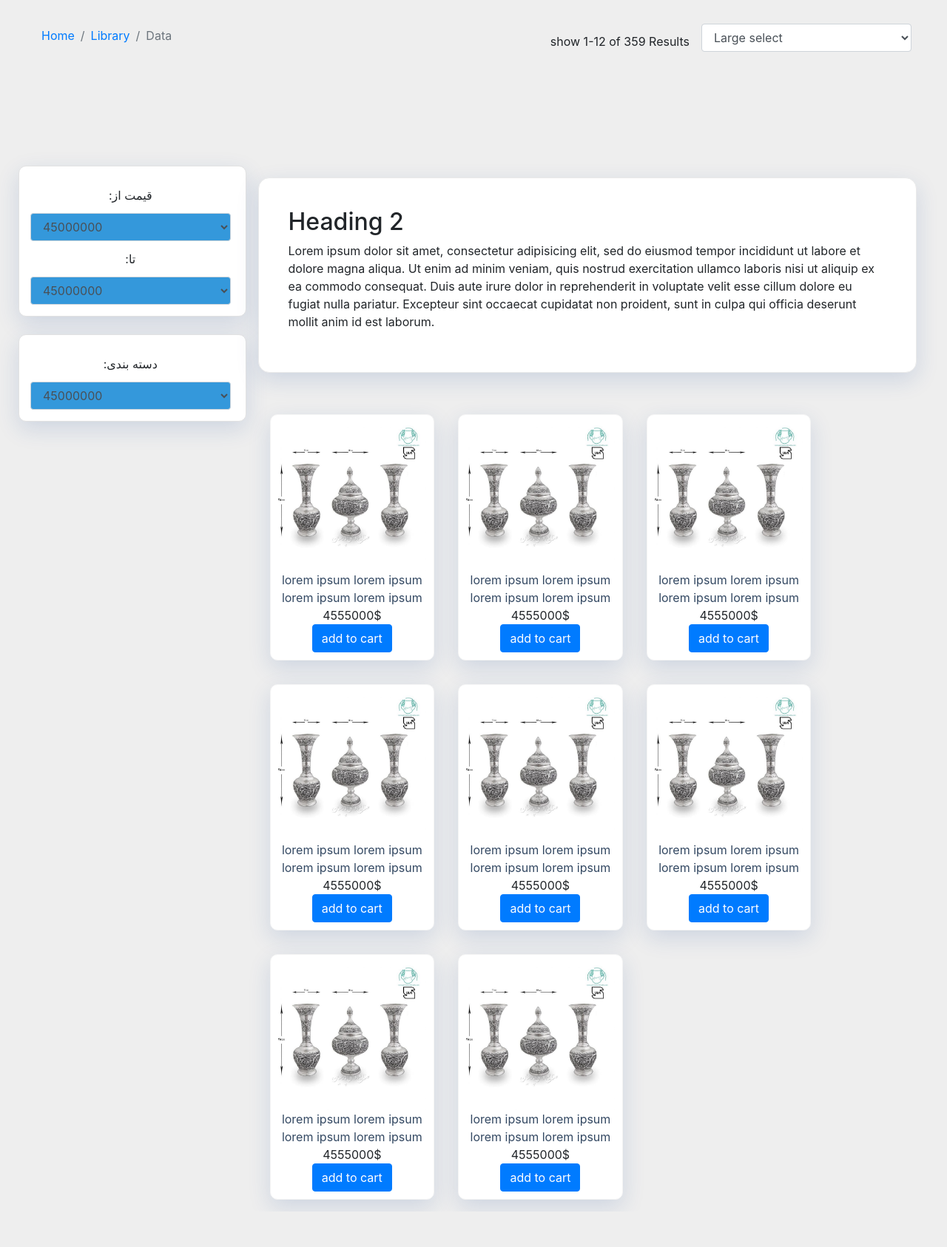
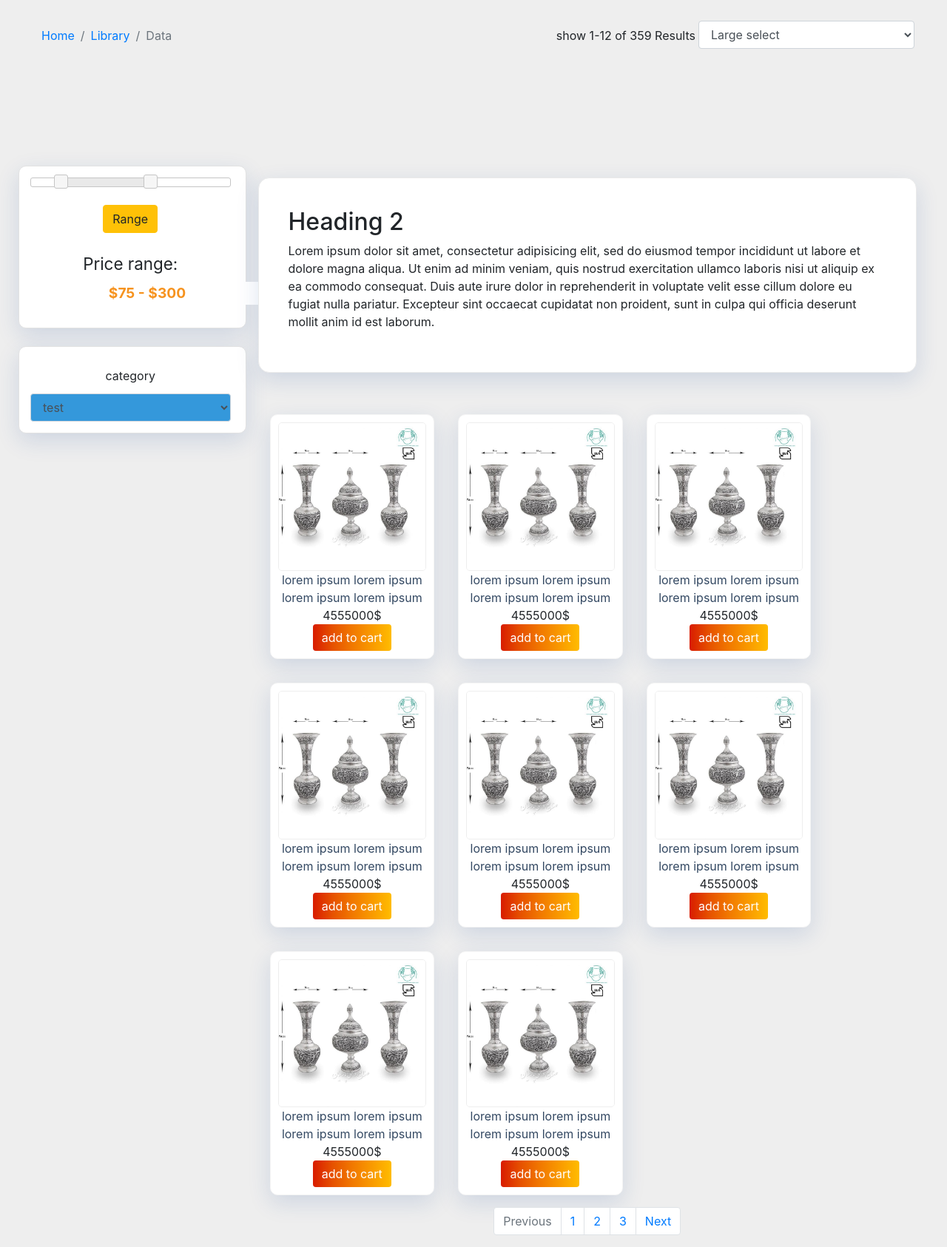
Before and after one commit to Mehrabkb/electro-Shop, a plain HTML site: page category.html in a window 1280 px wide. Shown: the whole page at 74% size. Before the commit the page ends 1638 px from the top, so only its background shows below. Drawn offline with nearby package versions, Linux system fonts and the light colour scheme.

Commit message:
Resolve several responsive problem

```diff
--- a/category.html
+++ b/category.html
@@ -7,7 +7,9 @@
 	<title>cat</title>
 	<link rel="stylesheet" href="https://stackpath.bootstrapcdn.com/bootstrap/4.4.1/css/bootstrap.min.css">
 	<script src="https://kit.fontawesome.com/a076d05399.js"></script>
-	<link rel="stylesheet" href="https://unpkg.com/flickity@2/dist/flickity.min.css">
+  <link rel="stylesheet" href="https://unpkg.com/flickity@2/dist/flickity.min.css">
+  <link rel="stylesheet" href="https://code.jquery.com/ui/1.12.1/themes/base/jquery-ui.css">
+
 </head>
   <body>
     <div class="post_main mx-auto mt-4 p-0">
@@ -24,10 +26,10 @@
           </div>
           <div class="col-lg-6 col-12  m-0 p-0 text-right right_box d-flex">
             <div class="row m-0 p-0 w-100">
-                <div class="col-lg-6 m-0 p-2" id="Result">
+                <div class="col-lg-6 m-0 p-0" id="Result">
                     <span>show 1-12 of 359 Results</span>
                 </div>
-                <div class="col-lg-6 col-12   p-2">
+                <div class="col-lg-6 col-12   p-1">
                   <select class="form-control form-control-xl">
                     <option>Large select</option>
                   </select>
@@ -39,27 +41,21 @@
       <div class="top_header">
         <div class="container-fluid m-0 p-0">
           <div class="row">
-            <div class="col-lg-3 col-12  m-0 p-0 price_not_mobile">
-              <div class="price_box">
-                <span class="price_text">:قیمت از </span>
-                <select class="form-control" name="">
-                  <option value="">45000000</option>
-                  <option value="">45000000</option>
-                  <option value="">45000000</option>
-                </select>
-                <span class="price_text">:تا</span>
-                <select class="form-control" name="">
-                  <option value="">45000000</option>
-                  <option value="">45000000</option>
-                  <option value="">45000000</option>
-                </select>
+            <div class="col-lg-3 col-12  m-0 p-0 d-block price_not_mobile">
+              <div class="price_box d-block">
+                <div id="slider-range"></div>
+                <button  class="btn btn-warning mt-4">Range</button>
+                <p>
+                  <label for="amount">Price range:</label>
+                  <input type="text" id="amount" readonly style="border:0; color:#f6931f; font-weight:bold;">
+                </p>
               </div>
               <div class="price_box mt-4">
-                <span class="price_text">:دسته بندی </span>
+                <span class="price_text">category</span>
                 <select class="form-control" name="">
-                  <option value="">45000000</option>
-                  <option value="">45000000</option>
-                  <option value="">45000000</option>
+                  <option value="">test</option>
+                  <option value="">test</option>
+                  <option value="">test</option>
                 </select>
               </div>
             </div>
@@ -200,6 +196,21 @@
                   </div>
                 </div>
               </div>
+              <div class="pagination m-0 p-0 container-fluid text-center">
+                <nav class="mx-auto" aria-label="Page navigation example ">
+                  <ul class="pagination justify-content-center">
+                    <li class="page-item disabled">
+                      <a class="page-link" href="#" tabindex="-1">Previous</a>
+                    </li>
+                    <li class="page-item"><a class="page-link" href="#">1</a></li>
+                    <li class="page-item"><a class="page-link" href="#">2</a></li>
+                    <li class="page-item"><a class="page-link" href="#">3</a></li>
+                    <li class="page-item">
+                      <a class="page-link" href="#">Next</a>
+                    </li>
+                  </ul>
+                </nav>
+              </div>
             </div>
           </div>
         </div>
@@ -208,8 +219,10 @@
 
 
 
+    <script src="https://code.jquery.com/jquery-3.4.1.slim.min.js"></script>
 
-    <script src="https://code.jquery.com/jquery-3.4.1.slim.min.js"></script>
+    <script src="https://code.jquery.com/jquery-1.12.4.js"></script>
+    <script src="https://code.jquery.com/ui/1.12.1/jquery-ui.js"></script>
   	<script src="https://cdn.jsdelivr.net/npm/popper.js@1.16.0/dist/umd/popper.min.js"></script>
   	<script src="https://stackpath.bootstrapcdn.com/bootstrap/4.4.1/js/bootstrap.min.js"></script>
   	<script src="https://unpkg.com/flickity@2/dist/flickity.pkgd.min.js"></script>
--- a/css/mystyle.css
+++ b/css/mystyle.css
@@ -203,12 +203,21 @@ border-radius: 5px;
 	line-height: 2.5;
 	color: #000;
 }
+.post_item .item_inner .image_pos img{
+  border: 1px solid #eee;
+border-radius: 5px;
+}
 .post-carousel .carousel-cell .post .price{
 	font-size: 1.2rem;
 	line-height: 1.5;
 	color: #000;
 }
 .post-carousel .carousel-cell .bottom_info button{
+  background-image: linear-gradient(to right, #d81c00, #e65100, #f17800, #f99a00,
+#ffbc00);
+border: none;
+}
+.post_item .item_inner .bottom_info button{
   background-image: linear-gradient(to right, #d81c00, #e65100, #f17800, #f99a00,
 #ffbc00);
 border: none;
@@ -900,6 +909,16 @@ body { font-family: sans-serif; }
 .last_single_post h4{
   cursor: pointer;
 }
+.price_box p{
+  margin-top: 25px;
+}
+.price_box p label{
+  font-size: 1.4rem;
+}
+.price_box p input{
+  text-align: center;
+  font-size: 1.2rem;
+}
 @media only screen and (max-width: 1023px) {
   header{
   	height: 100px;
@@ -912,25 +931,33 @@ body { font-family: sans-serif; }
   	display: none;
   }
   header .responsive_header{
-  	display: block;
+    display: block;
+    background: #fff;
+  }
+  header .responsive_header i{
+    color: #000;
+
   }
   .menu_icon{
   	font-size: 1.5rem;
-  	color: #fff;
+  	color: #000;
   }
   .responsive_icons{
   	list-style: none;
   	display: flex;
-  	color: #fff;
+  	color: #000 ;
   	font-size: 1.5rem;
   	margin-top: 15px;
   }
   .responsive_icons li{
   	margin: 13%;
   }
-  .responsive_icons li a i{
+  .responsive_icons li a{
+    color: #000!important;
+  }
+  /*.responsive_icons li a i{
   	color: #fff;
-  }
+  }*/
   .post-carousel .carousel-cell{
   	width: 45%;
   }
@@ -995,4 +1022,23 @@ body { font-family: sans-serif; }
   width: 90%;
   margin: 5px 15px;
 }
+.banner_slider .col-12{
+  height: 200px;
 }
+.post_slider .col-12 {
+  height: 200px;
+}
+}
+@media only screen and (width:1024px){
+  .desktop_show{
+    height: 300px;
+  }
+}
+@media only screen and (min-width:768px) and (max-width:1023px){
+  .responsive_icons{
+    margin-top: 0;
+  }
+  .post-carousel .flickity-viewport{
+    height: 450px!important;
+  }
+}
--- a/js/myjquery.js
+++ b/js/myjquery.js
@@ -40,3 +40,17 @@ $("ul.nav-tabs a").click(function (e) {
   e.preventDefault();
     $(this).tab('show');
 });
+
+$( function() {
+  $( "#slider-range" ).slider({
+    range: true,
+    min: 0,
+    max: 500,
+    values: [ 75, 300 ],
+    slide: function( event, ui ) {
+      $( "#amount" ).val( "$" + ui.values[ 0 ] + " - $" + ui.values[ 1 ] );
+    }
+  });
+  $( "#amount" ).val( "$" + $( "#slider-range" ).slider( "values", 0 ) +
+    " - $" + $( "#slider-range" ).slider( "values", 1 ) );
+} );
```
Also changed, not shown: index.html (+12 -12 lines).
